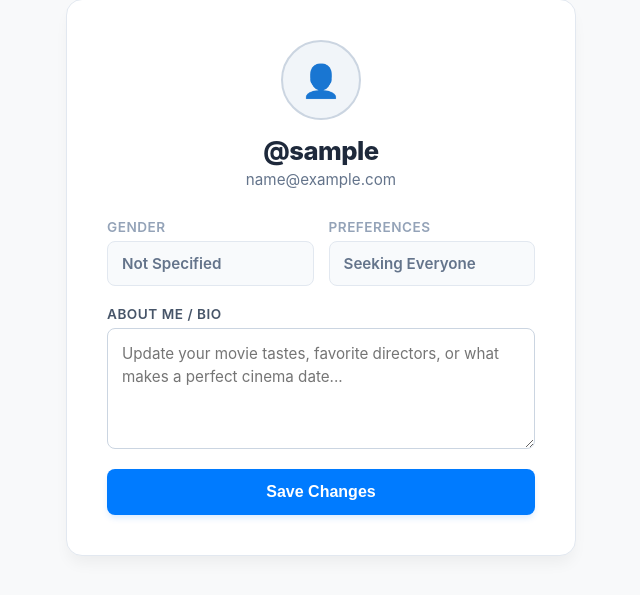
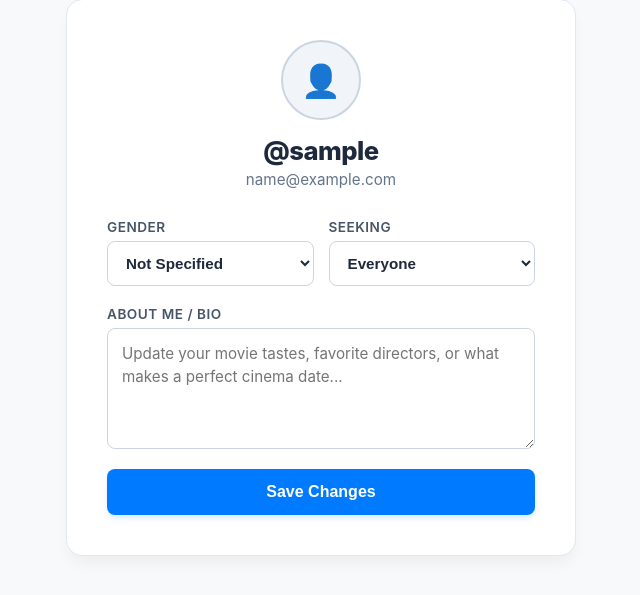
Before and after one commit to Om-Mandlik/Movie-Meet, a Django app: page /profile/ in a window 1280 px wide. Shown: the part 141-736 px from the top of the page, without its empty margins (319-959 px from the left). Run offline with Django 5.2, Linux system fonts and the light colour scheme; the visitor is signed in with stand-in values (Sample User, id 1); data comes from the database, SQL or seed files in the repository.

Commit message:
Changed profile structure

```diff
--- a/templates/accounts/profile.html
+++ b/templates/accounts/profile.html
@@ -30,16 +30,21 @@
 
             <div style="display: flex; gap: 15px;">
                 <div style="display: flex; flex-direction: column; gap: 6px; flex: 1;">
-                    <span style="font-weight: 600; font-size: 0.85em; color: #94a3b8; text-transform: uppercase; letter-spacing: 0.5px;">Gender</span>
-                    <div style="padding: 12px 14px; background-color: #f8fafc; border: 1px solid #e2e8f0; border-radius: 8px; color: #64748b; font-size: 0.95em; font-weight: 600;">
-                        {{ user.gender|default:"Not specified"|title }}
-                    </div>
+                    <label for="gender" style="font-weight: 600; font-size: 0.85em; color: #475569; text-transform: uppercase; letter-spacing: 0.5px;">Gender</label>
+                    <select id="gender" name="gender" style="padding: 12px 14px; background-color: #ffffff; border: 1px solid #cbd5e1; border-radius: 8px; color: #1e293b; font-size: 0.95em; font-weight: 600; width: 100%; cursor: pointer;">
+                        <option value="NS" {% if profile.gender == 'NS' %}selected{% endif %}>Not Specified</option>
+                        <option value="M" {% if profile.gender == 'M' %}selected{% endif %}>Male</option>
+                        <option value="F" {% if profile.gender == 'F' %}selected{% endif %}>Female</option>
+                    </select>
                 </div>
+
                 <div style="display: flex; flex-direction: column; gap: 6px; flex: 1;">
-                    <span style="font-weight: 600; font-size: 0.85em; color: #94a3b8; text-transform: uppercase; letter-spacing: 0.5px;">Preferences</span>
-                    <div style="padding: 12px 14px; background-color: #f8fafc; border: 1px solid #e2e8f0; border-radius: 8px; color: #64748b; font-size: 0.95em; font-weight: 600;">
-                        Seeking {{ user.interested_in|default:"Everyone"|title }}
-                    </div>
+                    <label for="interested_in" style="font-weight: 600; font-size: 0.85em; color: #475569; text-transform: uppercase; letter-spacing: 0.5px;">Seeking</label>
+                    <select id="interested_in" name="interested_in" style="padding: 12px 14px; background-color: #ffffff; border: 1px solid #cbd5e1; border-radius: 8px; color: #1e293b; font-size: 0.95em; font-weight: 600; width: 100%; cursor: pointer;">
+                        <option value="E" {% if profile.interested_in == 'E' %}selected{% endif %}>Everyone</option>
+                        <option value="M" {% if profile.interested_in == 'M' %}selected{% endif %}>Male</option>
+                        <option value="F" {% if profile.interested_in == 'F' %}selected{% endif %}>Female</option>
+                    </select>
                 </div>
             </div>
 
@@ -47,7 +52,7 @@
                 <label for="bio" style="font-weight: 600; font-size: 0.85em; color: #475569; text-transform: uppercase; letter-spacing: 0.5px;">
                     About Me / Bio
                 </label>
-                <textarea id="bio" name="bio" rows="4" placeholder="Update your movie tastes, favorite directors, or what makes a perfect cinema date..." style="padding: 14px; border: 1px solid #cbd5e1; border-radius: 8px; font-size: 0.95em; color: #1e293b; background-color: #ffffff; resize: vertical; font-family: inherit; line-height: 1.5; transition: border-color 0.15s ease;" onfocus="this.style.borderColor='#007bff'; this.style.outline='none';" onblur="this.style.borderColor='#cbd5e1';">{{ user.bio|default_if_none:"" }}</textarea>
+                <textarea id="bio" name="bio" rows="4" placeholder="Update your movie tastes, favorite directors, or what makes a perfect cinema date..." style="padding: 14px; border: 1px solid #cbd5e1; border-radius: 8px; font-size: 0.95em; color: #1e293b; background-color: #ffffff; resize: vertical; font-family: inherit; line-height: 1.5; transition: border-color 0.15s ease;" onfocus="this.style.borderColor='#007bff'; this.style.outline='none';" onblur="this.style.borderColor='#cbd5e1';">{{ profile.bio|default_if_none:"" }}</textarea>
             </div>
 
             <button type="submit" style="background-color: #007bff; color: #ffffff; border: none; padding: 14px; border-radius: 8px; font-size: 1em; font-weight: 700; cursor: pointer; transition: background-color 0.15s ease; box-shadow: 0 4px 6px -1px rgba(0, 123, 255, 0.15);" onmouseover="this.style.backgroundColor='#0056b3';" onmouseout="this.style.backgroundColor='#007bff';">
```
